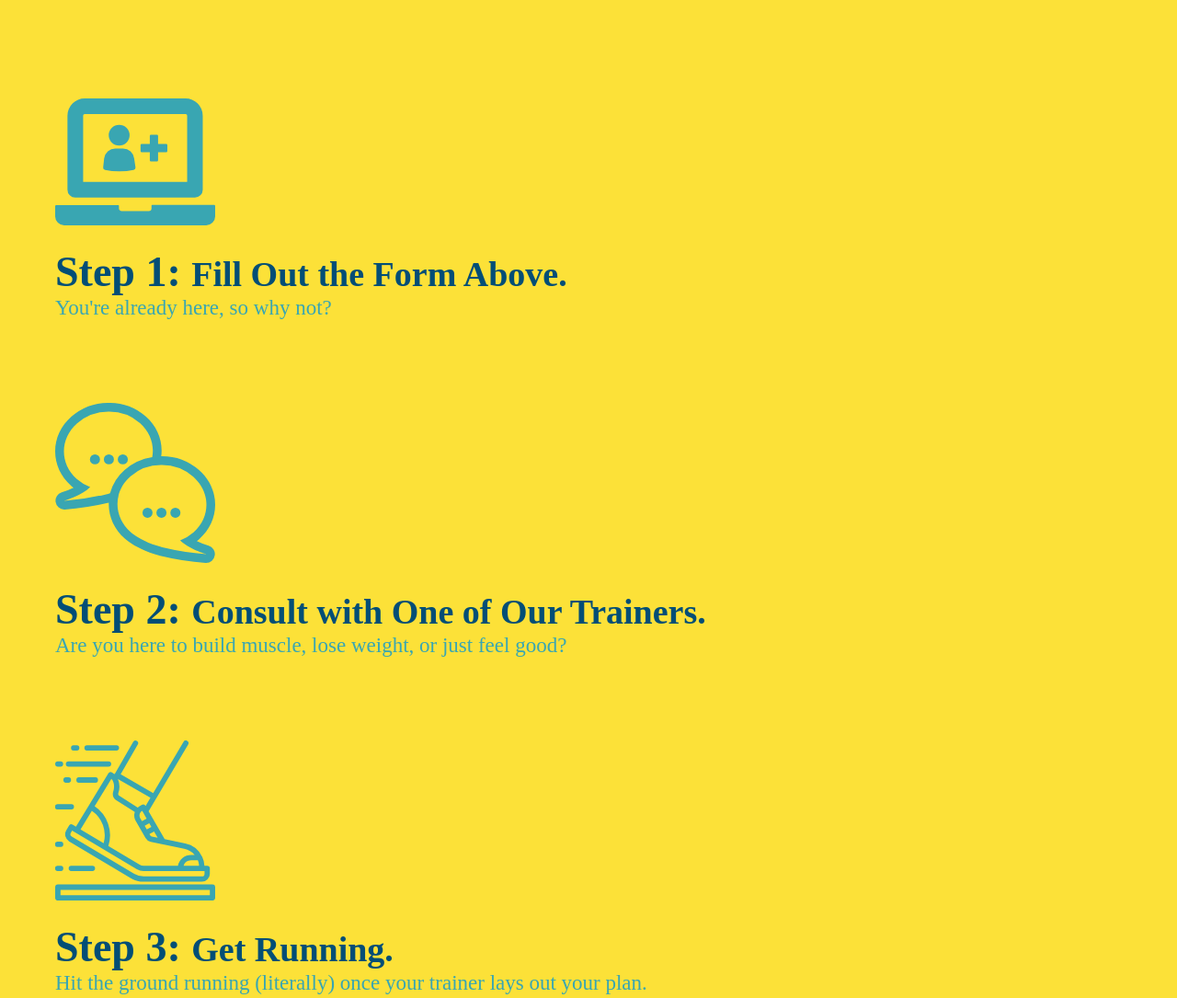
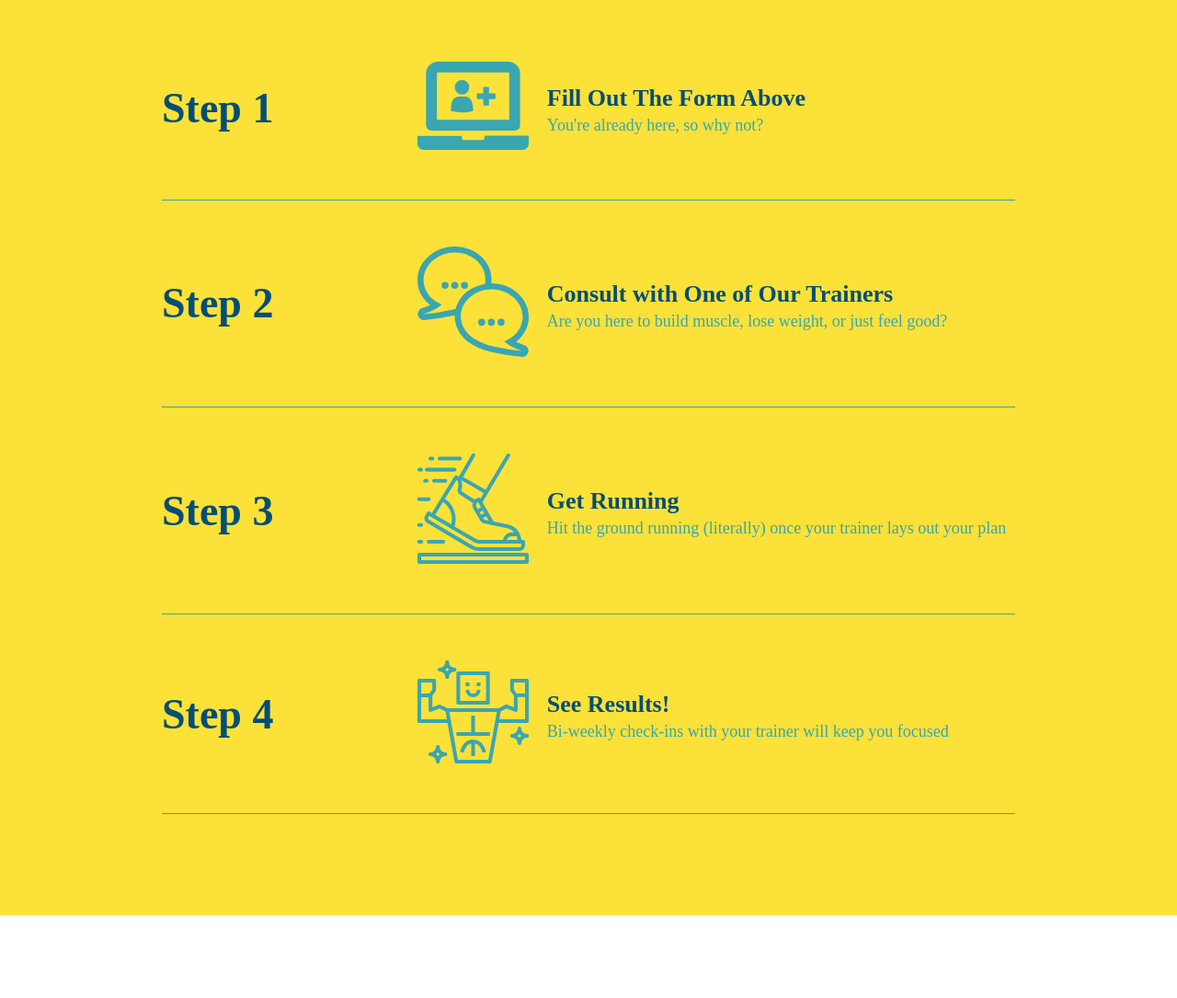
Before and after one commit to benmcrae5/run-buddy, a plain HTML site: page index.html in a window 1280 px wide. Shown: the part 1240-2325 px from the top of the page at 92% size. Drawn offline with Linux system fonts and the light colour scheme.

Commit message:
add flexbox to steps section

```diff
--- a/assets/css/style.css
+++ b/assets/css/style.css
@@ -157,28 +157,51 @@ section {
     border-color: #39a6b2;
 }
 
-.steps div {
-    margin-bottom: 80px;
+.step {
+    margin: 50px auto;
+    padding-bottom: 50px;
+    width: 80%;
+    border-bottom: 1px solid #39a6b2;
+    display: flex;
+    flex-wrap: wrap;
+    align-items: center;
+    justify-content: space-between;
 }
 
-.steps img {
-    width: 15%;
-    margin: 10px 0;
+.step h3 {
+    color: #024e76;
+    font-size: 46px;
+    flex: 1 30%;
 }
 
-.steps h3 {
-    color: #024e76;
-    font-size: 46px;
-    margin-top: 10px;
+.step-info {
+    flex: 2 70%;
+    display: flex;
+    flex-wrap: wrap;
+    align-items: center;
 }
 
-.steps p {
-    color: #39a6b2;
-    font-size: 23px;
+.step-img {
+    flex: 1 12%;
+    margin-right: 20px;
 }
 
-.steps span{
-    font-size: 38px;
+.step-img img {
+    max-width: 100%;
+}
+
+.step-text {
+    flex: 12;
+}
+.step-text p {
+    color: #39a6b2;
+    font-size: 18px;
+}
+
+.step-text h4 {
+    font-size: 26px;
+    line-height: 1.5;
+    color: #024e76;
 }
 
 .trainers {
--- a/index.html
+++ b/index.html
@@ -89,27 +89,77 @@
             <div class="flex-row">
                 <h2 class="section-title primary-border">What You Do</h2>
             </div>
-            <div>
+            <!--Start Step Divs-->
+            <div class="step">
+                <h3>Step 1</h3>
+                <div class="step-info">
+                    <div class="step-img">
+                        <img src="./assets/images/step-1.svg" alt="" />
+                    </div>
+                    <div class="step-text">
+                        <h4>Fill Out The Form Above</h4>
+                        <p>You're already here, so why not?</p>
+                    </div>
+                </div>
+            </div>
+            <div class="step">
+                <h3>Step 2</h3>
+                <div class="step-info">
+                    <div class="step-img">
+                        <img src="./assets/images/step-2.svg" alt="" />
+                    </div>
+                    <div class="step-text">
+                        <h4>Consult with One of Our Trainers</h4>
+                        <p>Are you here to build muscle, lose weight, or just feel good?</p>
+                    </div>
+                </div>
+            </div>
+            <div class="step">
+                <h3>Step 3</h3>
+                <div class="step-info">
+                    <div class="step-img">
+                        <img src="./assets/images/step-3.svg" alt="" />
+                    </div>
+                    <div class="step-text">
+                        <h4>Get Running</h4>
+                        <p>Hit the ground running (literally) once your trainer lays out your plan</p>
+                    </div>
+                </div>
+            </div>
+            <div class="step">
+                <h3>Step 4</h3>
+                <div class="step-info">
+                    <div class="step-img">
+                        <img src="./assets/images/step-4.svg" alt="" />
+                    </div>
+                    <div class="step-text">
+                        <h4>See Results!</h4>
+                        <p>Bi-weekly check-ins with your trainer will keep you focused</p>
+                    </div>
+                </div>
+            </div>
+
+<!--        <div class="step">
                 <img src="./assets/images/step-1.svg" alt="" />
                 <h3>Step 1: <span>Fill Out the Form Above.</span></h3>
                 <p>You're already here, so why not?</p>
               </div>
-            <div>
+            <div class="step">
                 <img src="./assets/images/step-2.svg" alt="" />
                 <h3>Step 2: <span>Consult with One of Our Trainers.</span></h3>
                 <p>Are you here to build muscle, lose weight, or just feel good?</p>
             </div>
-            <div>
+            <div class="step">
                 <img src="./assets/images/step-3.svg" alt="" />
                 <h3>Step 3: <span>Get Running.</span></h3>
                 <p>Hit the ground running (literally) once your trainer lays out your plan.</p>
             </div>
-            <div>
+            <div class="step">
                 <img src="./assets/images/step-4.svg" alt="" />
                 <h3>Step 4: <span>See Results.</span></h3>
                 <p>Bi-weekly checkins with your trainer will keep you focused</p>
             </div>
-        </section>
+-->        </section>
 
         <!-- "meet the trainers" section -->
         <section id="your-trainers">
```
